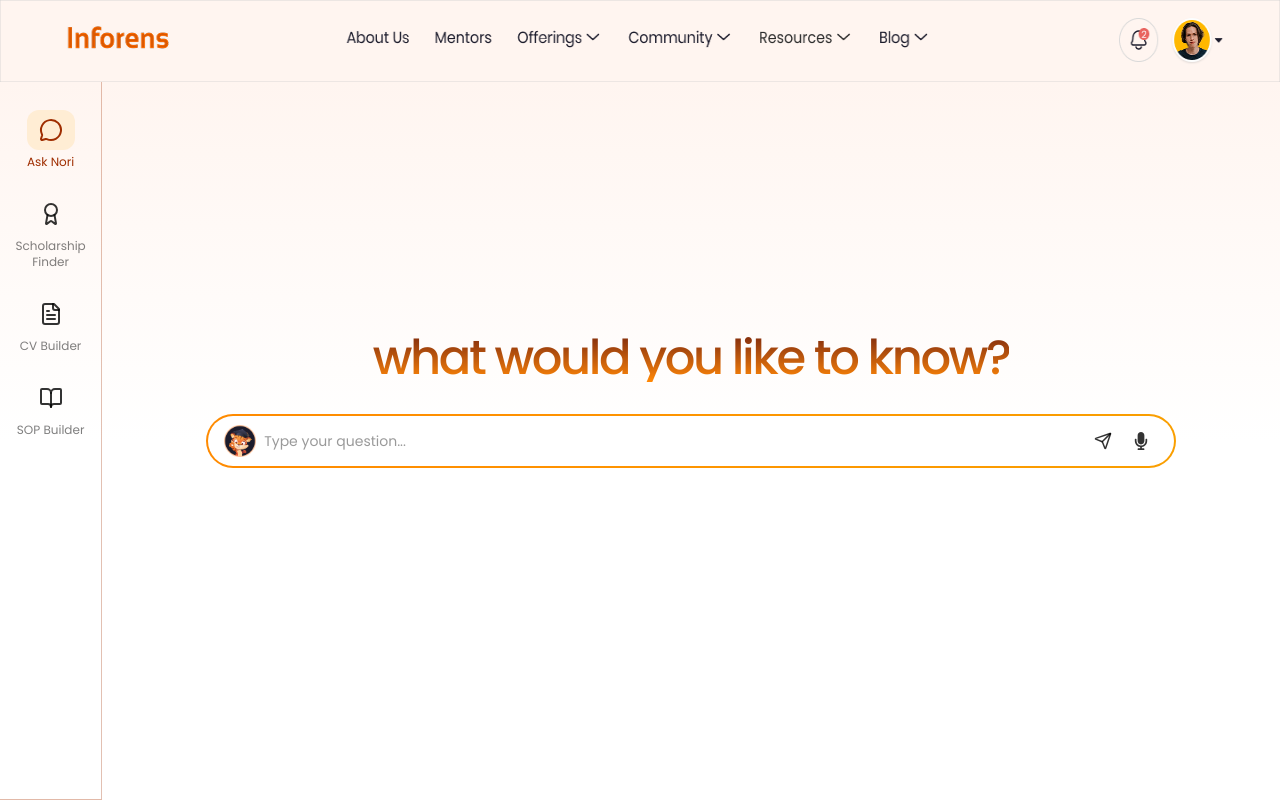
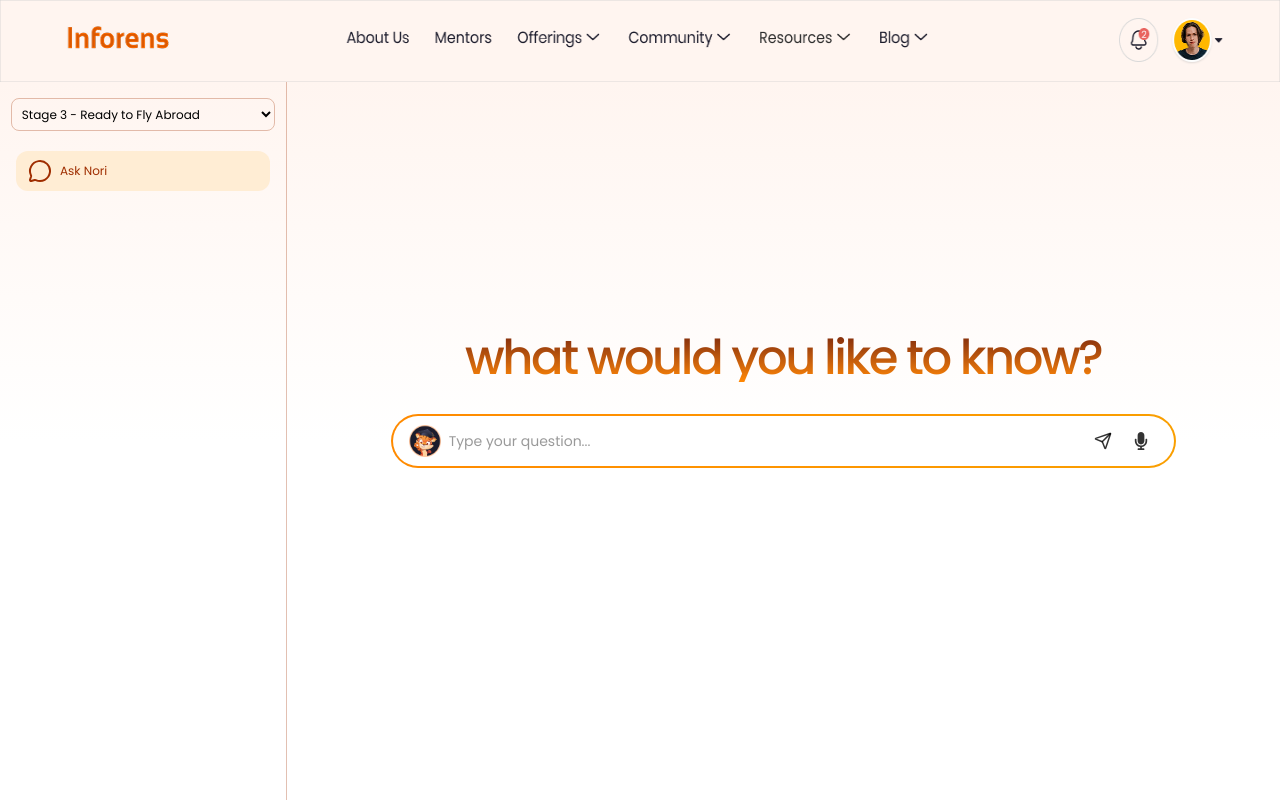
Before and after one commit to ks-inforens/chatbot, a React (Vite) app in the folder frontend/: page / in a window 1280 px wide. Built offline with nearby package versions, Linux system fonts and the light colour scheme.

Commit message:
Latest update

```diff
--- a/frontend/src/App.jsx
+++ b/frontend/src/App.jsx
@@ -1,8 +1,8 @@
 import React, { useState, useEffect } from "react";
-import { Routes, Route, useLocation } from "react-router-dom";
+import { Routes, Route, useLocation, Navigate } from "react-router-dom";
 import Chatbot from "./pages/Chatbot";
 import Header from "./components/Header";
-import Sidebar from "./components/Sidebar"
+import Sidebar from "./components/Sidebar";
 import AskNoriPage from "./pages/AskNoriPage";
 import CVBuilderPage from "./pages/CVBuilderPage";
 import ScholarshipFinderPage from "./pages/ScholarshipFinderPage";
@@ -11,37 +11,78 @@ import SOPBuilderPage from "./pages/SOPBuilderPage";
 export default function App() {
   const location = useLocation();
   const [selectedFeature, setSelectedFeature] = useState();
+  const [userStage, setUserStage] = useState(3); // NEED TO COLLECT USER STAGE
+
+  // Stagewise Access Controls
+  const accessControl = {
+    1: ["Ask Nori", "Scholarship Finder", "CV Builder", "SOP Builder"],
+    2: ["Ask Nori", "Scholarship Finder"],
+    3: ["Ask Nori"],
+    4: ["Ask Nori", "CV Builder"]
+  };
 
   useEffect(() => {
     if (location.pathname === "/scholarship-finder") {
       setSelectedFeature("Scholarship Finder");
-    }
-    else if (location.pathname === "/cv-builder") {
+    } else if (location.pathname === "/cv-builder") {
       setSelectedFeature("CV Builder");
-    }
-    else if (location.pathname === "/sop-builder") {
+    } else if (location.pathname === "/sop-builder") {
       setSelectedFeature("SOP Builder");
-    }
-    else {
+    } else {
       setSelectedFeature("Ask Nori");
     }
   }, [location.pathname]);
+
+  const canAccess = (featureName) =>
+    accessControl[userStage]?.includes(featureName);
 
   return (
     <>
       <Header />
       {location.pathname !== "/" && <Chatbot />}
-      <div className="flex flex-col md:flex-row fadeIn">
-        <div><Sidebar selected={selectedFeature} /></div>
+      <div className="h-full flex flex-col md:flex-row fadeIn">
+        <Sidebar
+          selected={selectedFeature}
+          stage={userStage}
+          accessControl={accessControl}
+          onStageChange={setUserStage}
+        />
         <div className="w-full min-h-[calc(100vh-82px)] flex bg-gradient-to-b from-[#fff5f0] via-white to-white p-2">
           <Routes>
             <Route path="/" element={<AskNoriPage />} />
-            <Route path="/scholarship-finder" element={<ScholarshipFinderPage />} />
-            <Route path="/sop-builder" element={<SOPBuilderPage />} />
-            <Route path="/cv-builder" element={<CVBuilderPage />} />
+            <Route
+              path="/scholarship-finder"
+              element={
+                canAccess("Scholarship Finder") ? (
+                  <ScholarshipFinderPage />
+                ) : (
+                  <Navigate to="/" replace />
+                )
+              }
+            />
+            <Route
+              path="/cv-builder"
+              element={
+                canAccess("CV Builder") ? (
+                  <CVBuilderPage />
+                ) : (
+                  <Navigate to="/" replace />
+                )
+              }
+            />
+            <Route
+              path="/sop-builder"
+              element={
+                canAccess("SOP Builder") ? (
+                  <SOPBuilderPage />
+                ) : (
+                  <Navigate to="/" replace />
+                )
+              }
+            />
           </Routes>
         </div>
-      </div >
+      </div>
     </>
   );
 }
--- a/frontend/src/components/Sidebar.jsx
+++ b/frontend/src/components/Sidebar.jsx
@@ -4,31 +4,73 @@ import {
   MessageCircle,
   Award,
   FileText,
-  BookOpen
+  BookOpen,
+  Lock
 } from "lucide-react";
 
-export default function Sidebar({ selected }) {
-  const features = [
+export default function Sidebar({ selected, stage, accessControl, onStageChange }) {
+  const allFeatures = [
     { name: "Ask Nori", icon: MessageCircle, path: "/" },
     { name: "Scholarship Finder", icon: Award, path: "/scholarship-finder" },
     { name: "CV Builder", icon: FileText, path: "/cv-builder" },
     { name: "SOP Builder", icon: BookOpen, path: "/sop-builder" },
   ];
 
+  const allowedTools = accessControl[stage] || [];
+
   return (
-    <aside className="h-full grid grid-cols-4 py-0 items-start md:flex md:items-center md:py-4 md:flex-col bg-[#fff5f0] md:bg-gradient-to-b from-[#fff5f0] via-white to-white border-b md:border-r border-orange-800/30">
-      {features.map(({ name, icon: Icon, path }) => (
-        <Link
-          key={name}
-          to={path}
-          className={`flex flex-col items-center gap-0 md:gap-1 text-xs justify-center py-3 text-center cursor-pointer transition-colors duration-500 ${selected === name ? "active text-orange-800" : "text-black/50"}`}
+    <aside className="min-w-28 px-4 grid grid-cols-4 md:flex md:flex-col items-start md:items-center bg-[#fff5f0] md:bg-gradient-to-b from-[#fff5f0] via-white to-white border-b md:border-b-0 md:border-r border-orange-800/30 py-2 md:py-4">
+
+      <div className="w-full px-8 flex justify-center mb-2 md:mb-4 col-span-4">
+        <select
+          value={stage}
+          onChange={(e) => onStageChange(Number(e.target.value))}
+          className="text-xs rounded-lg p-1.5 focus:outline-none focus:ring-2 focus:ring-orange-500/10 border border-orange-800/30"
         >
-          <div className={`px-3 py-2 rounded-xl hover:scale-105 transition-colors duration-500 ${selected === name ? "bg-orange-100" : "hover:bg-orange-100"}`}>
-            <Icon className={`w-4 h-4 md:w-6 md:h-6 transition-colors duration-500 ${selected === name ? "text-orange-800" : "text-black/80"}`} />
+          <option className="bg-orange-50" value={1}>Stage 1 - Planning to Apply Abroad</option>
+          <option className="bg-orange-50" value={2}>Stage 2 - Already Applied Abroad</option>
+          <option className="bg-orange-50" value={3}>Stage 3 - Ready to Fly Abroad</option>
+          <option className="bg-orange-50" value={4}>Stage 4 - Already at University Abroad</option>
+        </select>
+      </div>
+
+      {allFeatures.map(({ name, icon: Icon, path }) => {
+        const isAllowed = allowedTools.includes(name);
+        return (
+          <div
+            key={name}
+            className={`flex flex-col items-center gap-0 md:gap-1 text-xs justify-center py-1 text-center transition-colors duration-500 w-full ${
+              selected === name && isAllowed
+                ? "text-orange-800"
+                : isAllowed
+                ? "text-black/70"
+                : "hidden"
+            }`}
+          >
+            {isAllowed ? (
+              <Link
+                to={path}
+                className={`flex flex-col md:text-left md:flex-row md:gap-2 items-center w-full ${
+                  selected === name ? "bg-orange-100" : "hover:bg-black/3"
+                } px-3 py-2 rounded-xl transition-all`}
+              >
+                <Icon
+                  className={`w-4 h-4 md:w-6 md:h-6 ${
+                    selected === name ? "text-orange-800" : "text-black/80"
+                  }`}
+                />
+                <span>{name}</span>
+              </Link>
+            ) : (
+              <div className="flex flex-col md:flex-row md:gap-2 items-center w-full opacity-50 cursor-not-allowed px-3 py-2 rounded-xl relative">
+                <Icon className="w-4 h-4 md:w-6 md:h-6 text-black/40" />
+                <span>{name}</span>
+                <Lock className="absolute top-1 right-2 w-3 h-3 text-gray-400" />
+              </div>
+            )}
           </div>
-          <span>{name}</span>
-        </Link>
-      ))}
+        );
+      })}
     </aside>
   );
 }
```
Also changed, not shown: 2 other files (tests, documents, lock files or other folders).
